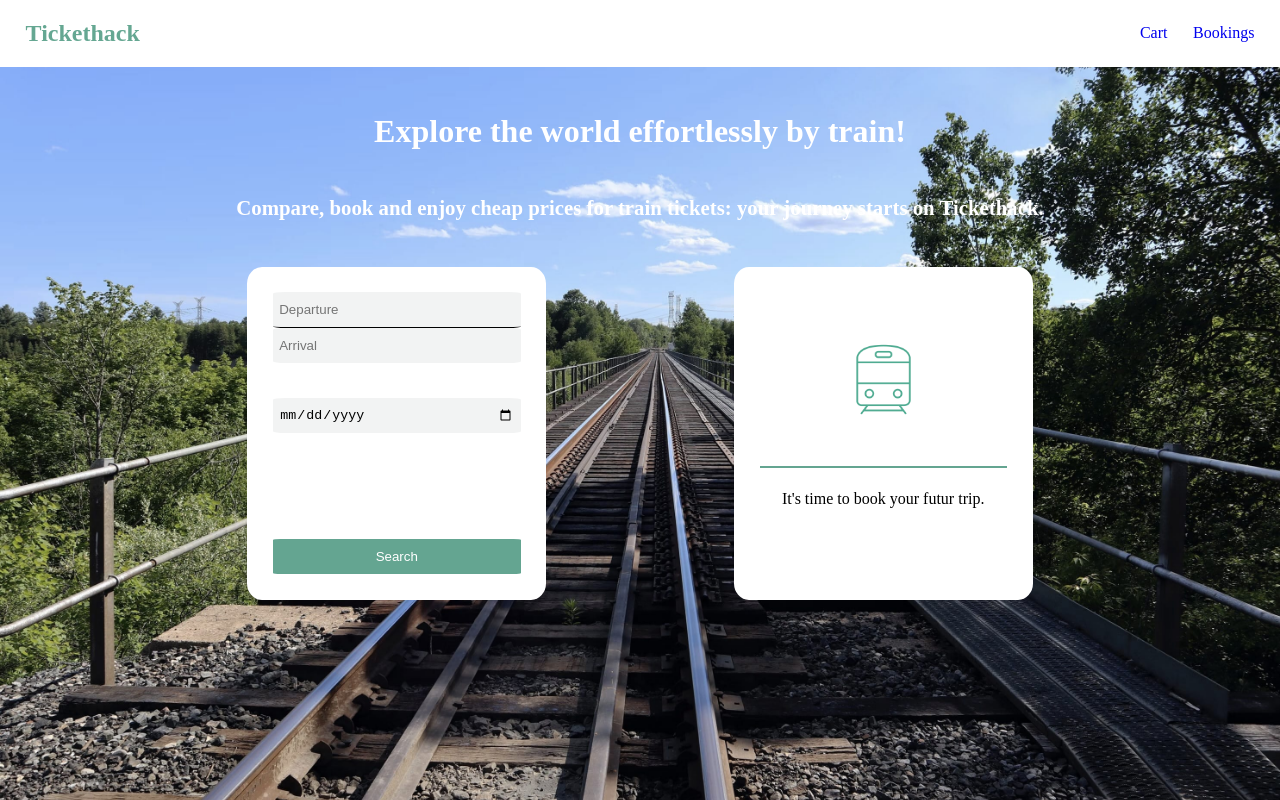
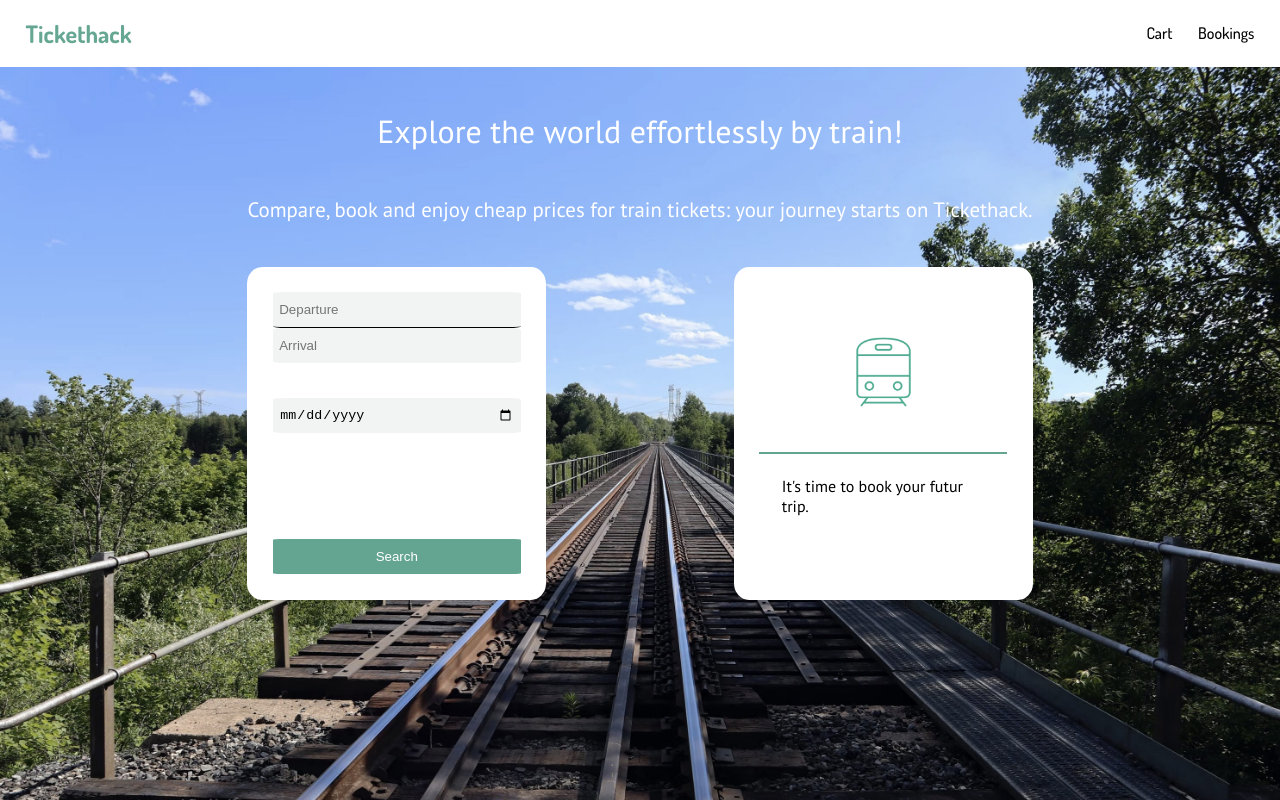
Before and after one commit to Jul1enF/tickethack-frontend, a plain HTML site: page index.html in a window 1280 px wide. Drawn offline with Linux system fonts and the light colour scheme.

Commit message:
ajout des polices, hover et changement position background image

```diff
--- a/bookings.css
+++ b/bookings.css
@@ -30,6 +30,7 @@ body{
 
 #siteName{
     margin-left: 2vw;
+    font-family: 'Mada';
 }
 
 #tickethack{
@@ -38,6 +39,13 @@ body{
 
 .link{
     text-decoration: none;
+    font-family: 'Dosis';
+    font-weight:500;
+    color :black;
+}
+
+.link:hover{
+    cursor: pointer;
 }
 
 #links{
@@ -63,6 +71,8 @@ body{
     align-items: center;
     height: 100%;
     width:100%;
+    font-family: 'PT Sans';
+    font-weight: 200;
 }
 
 #bookingContainer{
@@ -97,6 +107,8 @@ body{
     justify-content: center;
     align-items: center;
     padding-top: 1.5% ;
+    font-family: 'PT Sans';
+    font-weight: 200;
 }
 
 #enjoySentence{
--- a/cart.css
+++ b/cart.css
@@ -33,6 +33,7 @@ body{
 
 #siteName{
     margin-left: 2vw;
+    font-family: 'Mada';
 }
 
 #tickethack{
@@ -41,6 +42,13 @@ body{
 
 .link{
     text-decoration: none;
+    font-family: 'Dosis';
+    font-weight:500;
+    color :black;
+}
+
+.link:hover{
+    cursor: pointer;
 }
 
 #links{
@@ -74,6 +82,8 @@ body{
     justify-content: center;
     align-items: center;
     padding: 1% 5% 1.5% 5%;
+    font-family: 'PT Sans';
+    font-weight: 200;
 
 }
 
@@ -96,7 +106,10 @@ body{
     color:white;
     padding: 0.5% 1%;
     border :transparent;
+}
 
+.deleteButton:hover{
+    cursor: pointer;
 }
 
 .tripId{
@@ -108,7 +121,10 @@ body{
     background-color: rgb(3,23,68)	;
     display: none;
     justify-content: space-between;
-    padding: 1.5% 2%
+    padding: 1.5% 2%;
+    font-family: 'PT Sans';
+    font-weight: 200;
+
 }
 
 #resultSentence{
@@ -123,3 +139,7 @@ body{
     padding:1% 2%;
     border-radius: 5%;
 }
+
+#purchaseButton:hover{
+    cursor: pointer;
+}
--- a/index.html
+++ b/index.html
@@ -4,9 +4,14 @@
     <meta name="viewport" content="width=device-width, initial-scale=1.0">
     <title>Document</title>
     <link href="style.css" rel="stylesheet">
+    <link href="https://fonts.googleapis.com/css2?family=Mada:wght@200..900&display=swap" rel="stylesheet">
+    <link href="https://fonts.googleapis.com/css2?family=Dosis:wght@200..800&family=Mada:wght@200..900&display=swap" rel="stylesheet">
+    <link href="https://fonts.googleapis.com/css2?family=Dosis:wght@200..800&family=Mada:wght@200..900&family=PT+Sans:ital,wght@0,400;0,700;1,400;1,700&display=swap" rel="stylesheet">
 </head>
 <body>
     <div id="container">
+        <div id="backgroundContainer"></div>
+
         <div id="headerContainer">
             <div id="siteName">
                 <a class="link" href="./index.html"><h2 id="tickethack">Tickethack</h2></a>
--- a/style.css
+++ b/style.css
@@ -9,9 +9,17 @@
     grid-template-rows: repeat(12, 1fr);
     grid-template-columns: repeat(12, 1fr);
     height : 100vh;
+
+}
+
+#backgroundContainer {
+    grid-row-start: 2;
+    grid-row-end: 13;
+    grid-column-start: 1;
+    grid-column-end: 13;
     background-image: url('./images/background.jpg');
-    background-position: center center;
-    background-size: cover;
+    background-position: top;
+    background-size:cover;
 }
 
 #headerContainer{
@@ -30,6 +38,7 @@
 
 #siteName{
     margin-left: 2vw;
+    font-family: 'Mada';
 }
 
 #tickethack{
@@ -38,6 +47,13 @@
 
 .link{
     text-decoration: none;
+    font-family: 'Dosis';
+    font-weight:500;
+    color :black;
+}
+
+.link:hover{
+    cursor: pointer;
 }
 
 #links{
@@ -67,11 +83,15 @@
 #mainPhrase{
     color:white;
     font-size: 200%;
+    font-family: 'PT Sans';
+    font-weight: 300;
 }
 
 #explanation{
     color:white;
     font-size:130%;
+    font-family: 'PT Sans';
+    font-weight:10;
 }
 
 
@@ -93,6 +113,7 @@
     margin-right: 4%;
     margin-left: 4%;
     border-radius: 5%;
+    font-family: 'PT Sans';
 }
 
 #searchContainer{
@@ -140,6 +161,10 @@
     color: white;
 }
 
+#search:hover{
+    cursor: pointer;
+}
+
 #resultContainer{
     display: flex;
     flex-direction: column;
@@ -181,3 +206,7 @@
     color: white;
     border: transparent;
 }
+
+.book:hover{
+    cursor: pointer;
+}
```
Also changed, not shown: bookings.html (+3 -0 lines), cart.html (+3 -0 lines).
